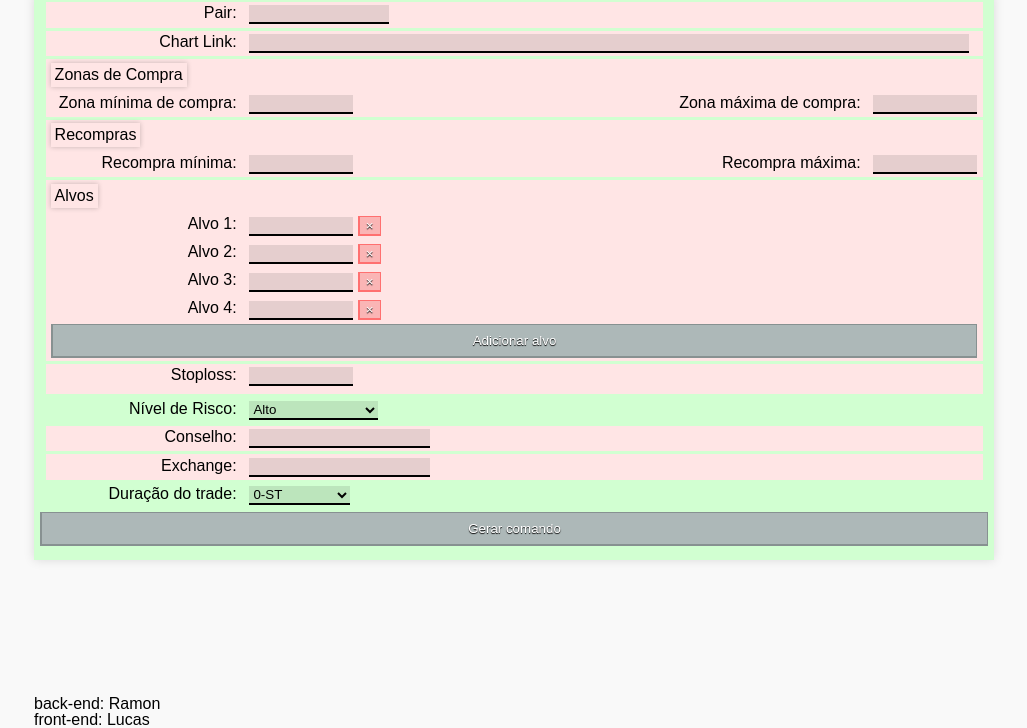
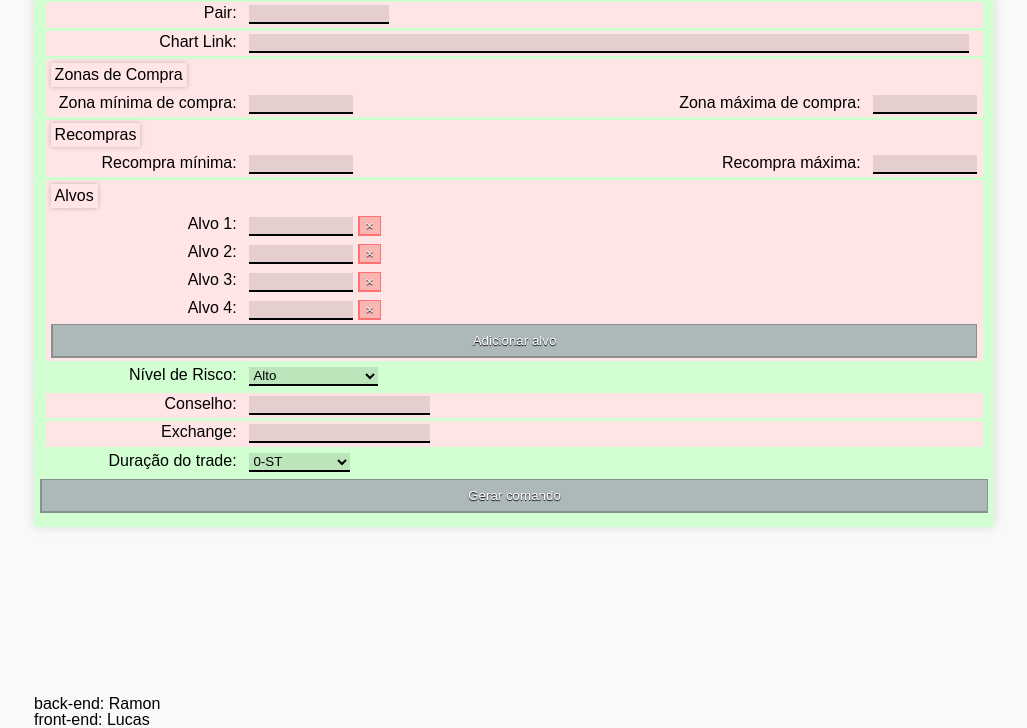
Before and after one commit to Englucassantana/swingtradeposition, a website: page public/index.html in a window 1280 px wide. Shown: the part 72-800 px from the top of the page, without its empty margins (126-1153 px from the left). Drawn offline with nearby package versions, Linux system fonts and the light colour scheme; no server answers.

Commit message:
Supressao do stoploss a pedido de Ramon

```diff
--- a/public/index.html
+++ b/public/index.html
@@ -157,7 +157,7 @@
                         </fieldset>
                     </div>
 
-                    <div class="item-group-form input-feedback">
+                    <div class="item-group-form input-feedback" style="display: none;">
                         <div id="stoploss-input-content">
                             <label class="label-align" for="stoploss">Stoploss:</label>
                             <input id="stoploss" type="number" name="stop-loss"><br/>
```
